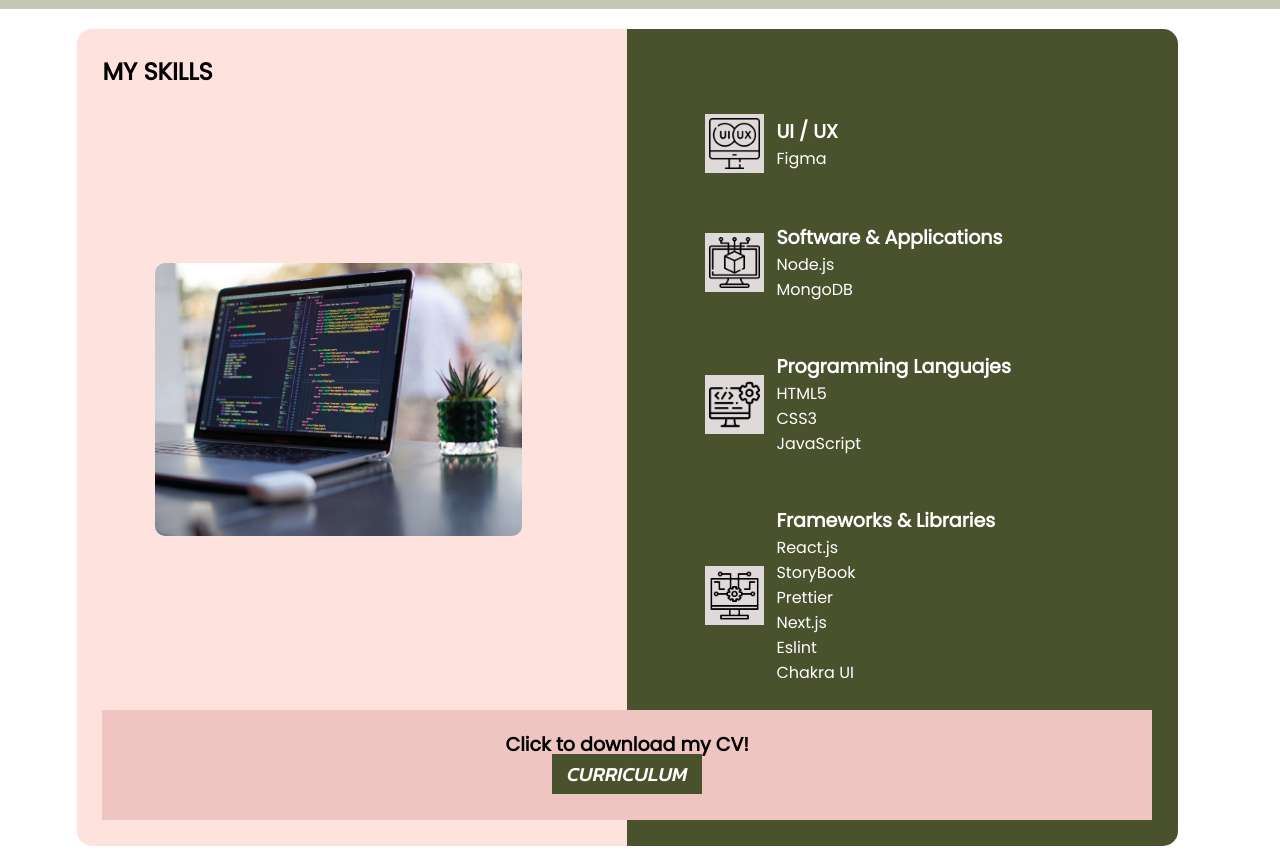
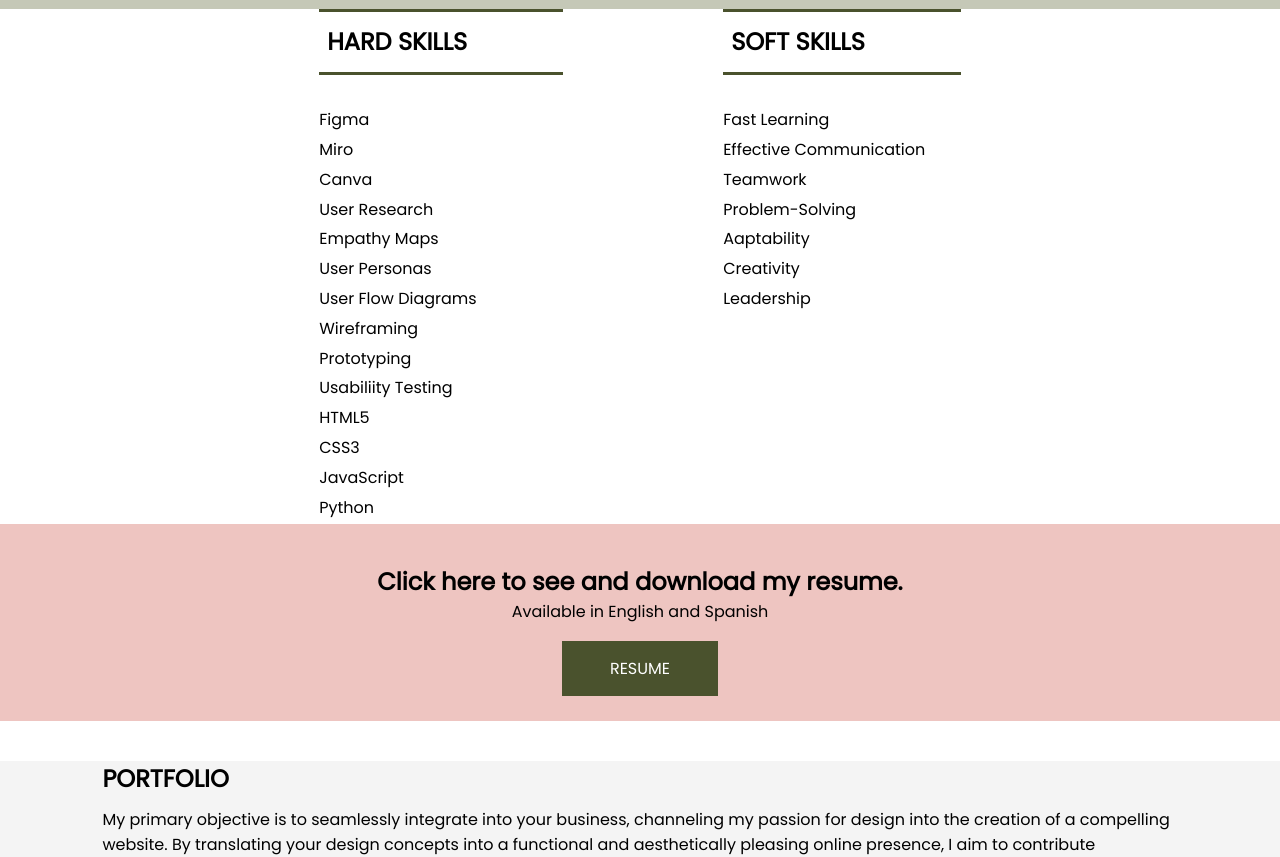
Before and after one commit to ValeriaAcuM/portfolio-valeriaam, a React (Vite) app: page / in a window 1280 px wide. Shown: the part 480-1337 px from the top of the page. Built offline with nearby package versions, Linux system fonts and the light colour scheme.

Commit message:
Update Skills section

```diff
--- a/src/js/components/skills/Skills.jsx
+++ b/src/js/components/skills/Skills.jsx
@@ -1,66 +1,55 @@
-import computerImg from '../../../assets/img/computer.png';
-import uiuxImg from '../../../assets/img/interfaz-de-usuario.png';
-import sofwareImg from '../../../assets/img/software.png';
-import codingImg from '../../../assets/img/coding.png';
-import frameworksImg from '../../../assets/img/frameworks.png';
-import cvDoc from '../../../assets/docs/valeria-acuña_cv.pdf';
+import cvDoc from "../../../assets/docs/valeria-acuña_cv.pdf";
 
 const MySkills = () => {
   return (
-    <section className="skillsSection containerSkills" id="skills">
-      <h1 className="titleMySkills">MY SKILLS</h1>
-      <div className="skillsContent">
-        <img className="computerImg" src={computerImg} alt="" />
-
-        <div className="infoSkillsList">
-          <ul className="skillsItems">
-            <li className="skillsItem">
-              <img className="logosSkills" src={uiuxImg} alt="" />
-              <div className="skillsItemText">
-                <p className="skillsTitle">UI / UX</p>
-                <p>Figma</p>
-              </div>
-            </li>
-
-            <li className="skillsItem">
-              <img className="logosSkills" src={sofwareImg} alt="" />
-              <div className="skillsItemText">
-                <p className="skillsTitle">Software & Applications</p>
-                <p>Node.js</p>
-                <p>MongoDB</p>
-              </div>
-            </li>
-
-            <li className="skillsItem">
-              <img className="logosSkills" src={codingImg} alt="" />
-              <div className="skillsItemText">
-                <p className="skillsTitle">Programming Languajes</p>
-                <p>HTML5</p>
-                <p>CSS3</p>
-                <p>JavaScript</p>
-              </div>
-            </li>
-
-            <li className="skillsItem">
-              <img className="logosSkills" src={frameworksImg} alt="" />
-              <div className="skillsItemText">
-                <p className="skillsTitle">Frameworks & Libraries</p>
-                <p>React.js</p>
-                <p>StoryBook</p>
-                <p>Prettier</p>
-                <p>Next.js</p>
-                <p>Eslint</p>
-                <p>Chakra UI</p>
-              </div>
-            </li>
+    <section id="skills">
+      <div className="skills-container">
+        <div className="skills-column">
+          <h1 className="title-skills">HARD SKILLS</h1>
+          <ul>
+            <li>Figma</li>
+            <li>Miro</li>
+            <li>Canva</li>
+            <li>User Research</li>
+            <li>Empathy Maps</li>
+            <li>User Personas</li>
+            <li>User Flow Diagrams</li>
+            <li>Wireframing</li>
+            <li>Prototyping</li>
+            <li>Usabiliity Testing</li>
+            <li>HTML5</li>
+            <li>CSS3</li>
+            <li>JavaScript</li>
+            <li>Python</li>
+          </ul>
+        </div>
+        <div className="skills-column">
+          <h2 className="title-skills">SOFT SKILLS</h2>
+          <ul>
+            <li>Fast Learning</li>
+            <li>Effective Communication</li>
+            <li>Teamwork</li>
+            <li>Problem-Solving</li>
+            <li>Aaptability</li>
+            <li>Creativity</li>
+            <li>Leadership</li>
           </ul>
         </div>
       </div>
 
-      <div className="cvSection">
-        <p className="skillsTitle">Click to download my CV!</p>
-        <a className="btn" href={cvDoc} download="Curriculum">
-          CURRICULUM
+      <div className="resume-container">
+        <div className="resume-text">
+          <h3>Click here to see and download my resume.</h3>
+          <p>Available in English and Spanish</p>
+        </div>
+        <a
+          className="resume-btn"
+          href={cvDoc}
+          target="_blank"
+          rel="noopener noreferrer"
+          /* download="Curriculum" */
+        >
+          RESUME
         </a>
       </div>
     </section>
--- a/src/styles/style.css
+++ b/src/styles/style.css
@@ -107,94 +107,51 @@ h4 {
 }
 
 /* SKILLS SECTION */
-.skillsSection {
-  background-image: linear-gradient(to right, #FEE2DE 0%, #FEE2DE 50%, #4A522D 50%, #4A522D 100%);
-  position: relative;
-  border-radius: 15px;
-  padding: 2% 2%;
-  height: auto;
-  margin-top: 20px;
-  z-index: 1;
-  margin-left: 6%;
-  margin-right: 8%;
-  margin-bottom: 50px;
+.skills-container {
+  display: flex;
+  justify-content: space-between;
+  gap: 10rem;
+  justify-content: center;
 }
 
-.skillsContent {
-  color: var(--color-white);
-  display: flex;
-  flex-direction: row;
-  align-items: center;
+.title-skills {
+  border-block: 0.2rem solid var(--color-darkGreen);
+  padding: 0.8rem 6rem 0.8rem 0.5rem;
+  margin-bottom: 2rem;
 }
 
-.computerImg {
-  width: 35%;
-  border-radius: 10px;
-  margin-left: 5%;
+.skills-column ul {
+  list-style: none;
 }
 
-.infoSkillsList {
-  margin-left: 15%;
+.skills-column li {
+  margin-bottom: 0.3rem;
 }
 
-.logosSkills {
-  width: 14%;
-  margin-right: 3%;
-  padding: 1%;
-  background-color: #e0d9d9;
+.resume-container {
+  background-color: var(--color-mediumPink);
+  text-align: center;
+  padding: 2.5rem 0;
 }
 
-.skillsTitle {
-  font-weight: 600;
-  font-size: 19px;
+.resume-text {
+  margin-bottom: 2rem;
 }
 
-.skillsItems {
-  display: flex;
-  flex-direction: column;
-}
-
-.skillsItem {
-  display: flex;
-  flex-direction: row;
-  align-items: center;
-  border-radius: 15px;
-  padding: 25px;
-  background-image: linear-gradient(90deg,
-      rgba(165, 215, 232, 0.42) 0%,
-      rgba(255, 255, 255, 0) 100%);
-  background-size: 0 100%;
-  background-repeat: no-repeat;
-  transition: 0.4s;
-}
-
-.skillsItem:hover {
-  background-size: 100% 100%;
-}
-
-.cvSection {
-  background-color: var(--color-mediumPink);
-  width: 100%;
-  height: 110px;
-  text-align: center;
-  padding: 20px;
-}
-
-.btn {
-  font-family: 'Kanit', sans-serif;
-  font-size: 20px;
+.resume-btn {
   background-color: var(--color-darkGreen);
   color: var(--color-white);
-  padding: 5px 15px;
+  padding: 1rem 3rem;
   cursor: pointer;
   border: none;
 }
 
-.btn:hover {
+.resume-btn:hover {
   color: black;
   background-color: var(--color-darkPink);
 }
 
+/* PORTFOLIO PROJECTS SECTION */
 .portfolioSection {
   margin-top: 40px;
   z-index: 1;
@@ -345,7 +302,7 @@ a:visited {
   padding: 25px 40px;
 }
 
-h3 {
+/* h3 {
   position: relative;
   padding-bottom: 10px;
   margin-bottom: 10px;
@@ -361,7 +318,7 @@ h3:after {
   width: 50px;
   border-radius: 2px;
   background-color: #4A522D;
-}
+} */
 
 .field {
   width: 100%;
@@ -412,14 +369,21 @@ h3:after {
 
 /* TABLETS */
 @media (max-width: 1024px) {
+
   /* HEADER PERSONAL INFORMATION */
   .info-content {
     margin-left: 3rem;
+  }
+
+  /* SKILLS SECTION */
+  .skills-container {
+    gap: 10rem;
   }
 }
 
 /* MOBILE */
 @media (max-width: 767px) {
+
   /* HEADER PERSONAL INFORMATION */
   .name {
     font-size: 1.5rem;
@@ -433,6 +397,32 @@ h3:after {
   .sec-occupation {
     font-size: 1.8rem;
   }
+
+  /* SKILLS SECTION */
+  .skills-container {
+    gap: 1.5rem;
+    margin-left: 2rem;
+  }
+
+  .title-skills {
+    padding: 0.5rem 0;
+    margin-bottom: 1rem;
+  }
+
+  .resume-container {
+    margin: 1rem 0;
+    padding: 1.5rem 0;
+  }
+
+  .resume-text {
+    text-align: left;
+  }
+
+  .resume-btn {
+    padding: 0.5rem 0;
+    display: flex;
+    justify-content: center;
+  }
 }
 
 
@@ -440,53 +430,6 @@ h3:after {
 
 
 @media screen and (max-width: 830px) {
-  /* .navbar {
-    width: 100%;
-    height: 50px;
-  } */
-
-  /* .mobMenu {
-    display: flex;
-  } */
-
-  /* .navElementsDesktop {
-    display: none;
-  } */
-
-  /* .mainInfo {
-    flex-direction: column-reverse;
-  }
-
-  .infoContent {
-    align-items: center;
-  }
- */
-  .skillsSection {
-    padding-left: 0;
-    padding-right: 0;
-  }
-
-  .skillsContent {
-    color: #000000;
-    flex-direction: column;
-  }
-
-  .computerImg {
-    display: none;
-  }
-
-  .logosSkills {
-    background-color: transparent;
-  }
-
-  .skillsItems {
-    margin-top: 20px;
-  }
-
-  .skillsItem {
-    padding-left: 0;
-    padding-right: 0;
-  }
 
   .container {
     display: flex;
```
Also changed, not shown: src/assets/img/valeria_image.jpg (deleted).
